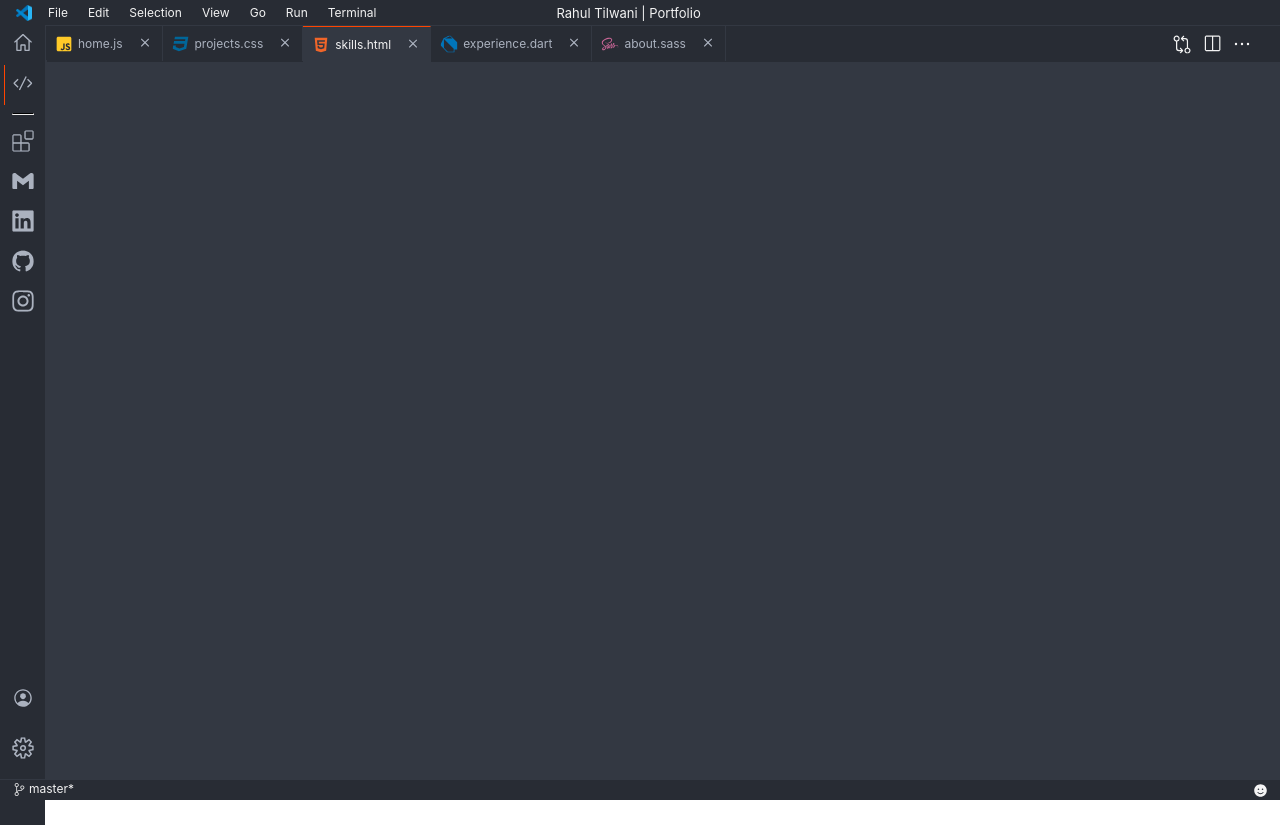
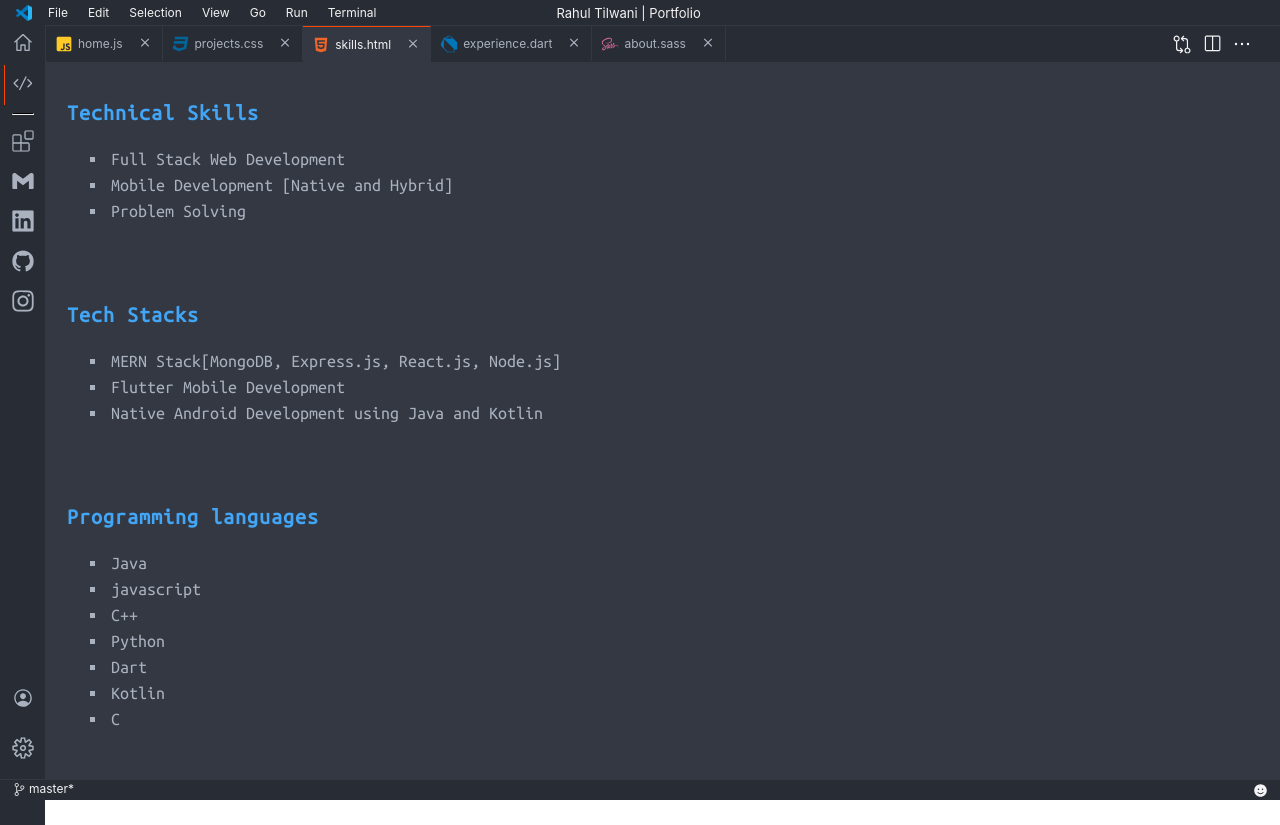
Before and after one commit to rahul975337/vscode-portfolio, a React (Create React App) app: page /skills in a window 1280 px wide. Built offline with nearby package versions, Linux system fonts and the light colour scheme.

Commit message:
added skills

```diff
--- a/src/components/RightPannel/RightPannel.js
+++ b/src/components/RightPannel/RightPannel.js
@@ -8,6 +8,7 @@ import Experience from "../Experience/Experience";
 import Home from "../Home/Home";
 import HorizontalNav from "../Navbars/HorizontalNav/HorizontalNav";
 import Projects from "../Projects/Projects";
+import Skills from "../skills/Skills";
 function RightPannel() {
   const theme = useContext(ThemeContext)[0];
   const currentTheme = AppTheme[theme];
@@ -34,7 +35,7 @@ function RightPannel() {
             <Projects />
           </Route>
           <Route exact path="/skills">
-            {/* <SkillsPage /> */}
+            <Skills />
           </Route>
           <Route exact path="/experience">
             <Experience />
--- a/src/components/skills/SkillsPage.js
+++ b/src/components/skills/Skills.js
@@ -4,10 +4,9 @@ import ThemeContext from "../../ThemeContext";
 import AppTheme from "../../Themes";
 import "./Skills.css";
 
-function SkillsPage() {
+function Skills() {
   const theme = useContext(ThemeContext)[0];
   const currentTheme = AppTheme[theme];
-
   return (
     <>
       {skillsData.map((skill) => {
@@ -43,4 +42,4 @@ function SkillsPage() {
   );
 }
 
-export default SkillsPage;
+export default Skills;
```
